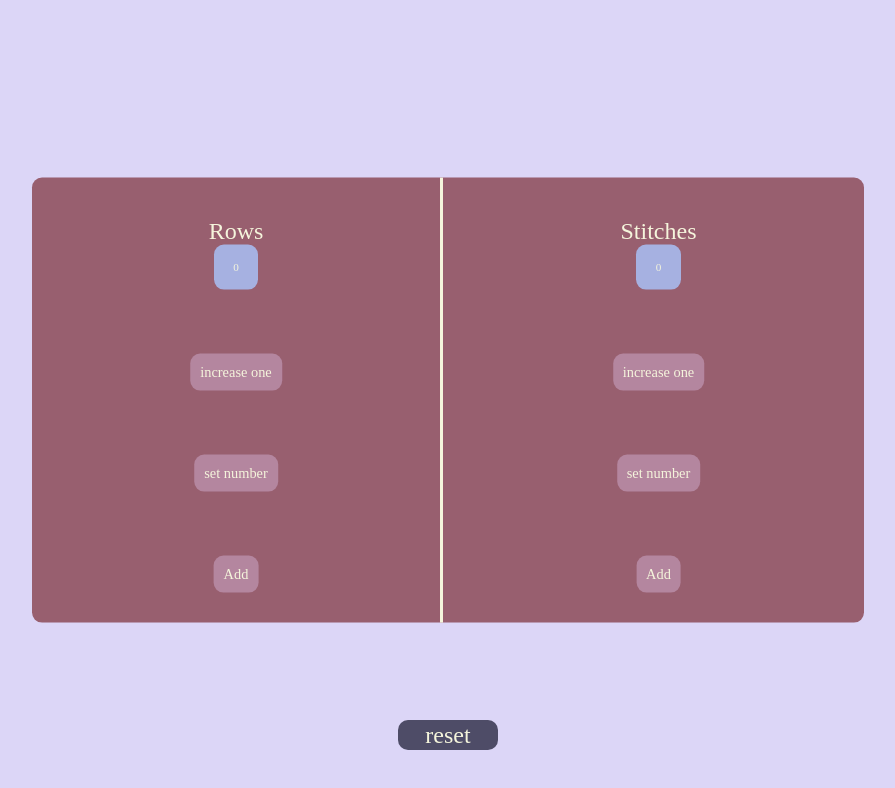
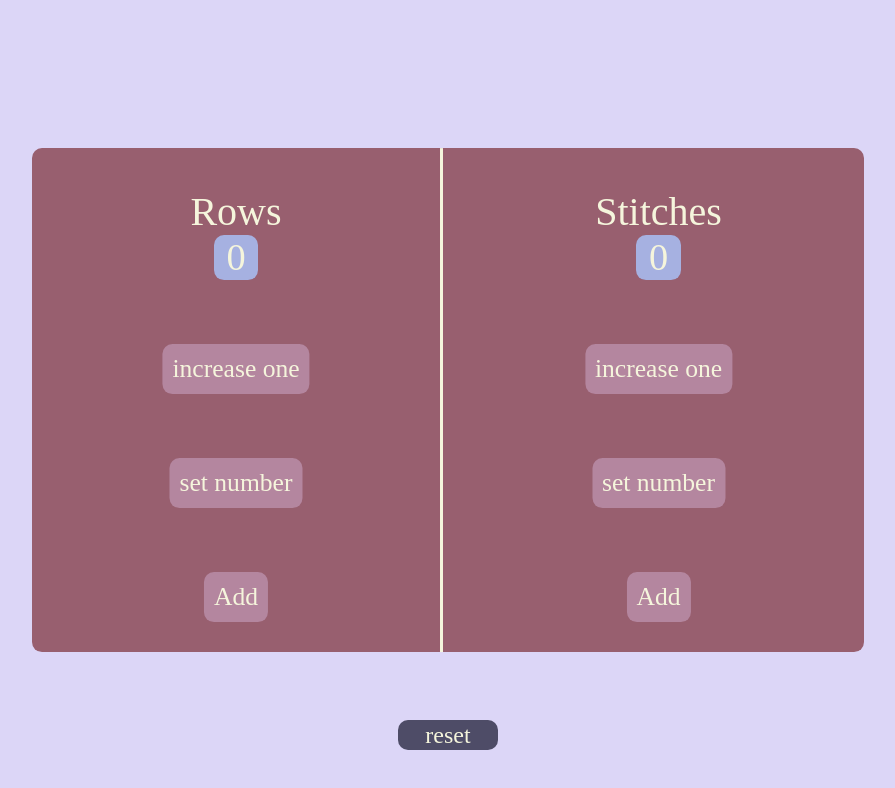
Before and after one commit to Nemo97-76/crochetCounter, a React (Vite) app: page / in a window 1280 px wide. Shown: the top 788 px of the page, without its empty margins (192-1087 px from the left). Built offline with nearby package versions, Linux system fonts and the light colour scheme; a web font is replaced by a local one.

Commit message:
make it more resposive

```diff
--- a/src/App.css
+++ b/src/App.css
@@ -23,7 +23,7 @@ h2{
     color: #f5f5dc;
     text-align: center;
 margin-top: 5vh;
-font-size: 3vh;
+font-size: 2.5rem;
 font-family: "Solitreo", cursive;
 font-weight: 400;
 font-style: normal;
@@ -40,7 +40,7 @@ padding-bottom: 30px;
     margin: auto;
     color: #f5f5dc;
     text-align: center;
-    font-size: 0.7rem;
+    font-size: 3vw;
     font-family: "Solitreo", cursive;
     font-weight: 400;
     font-style: normal;
@@ -51,7 +51,7 @@ padding-bottom: 30px;
   border: none;
     background-color: #b4869f;
     color: #f5f5dc;
-    font-size: 0.9rem;
+    font-size: 2vw;
     font-family: "Solitreo", cursive;
     font-weight: 400;
     font-style: normal;
```
